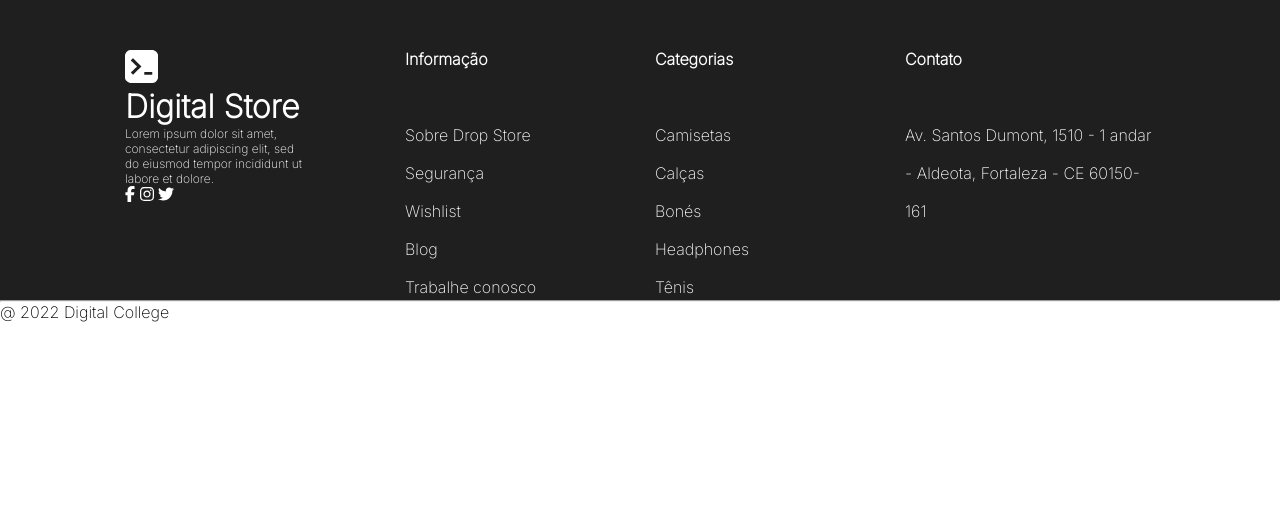
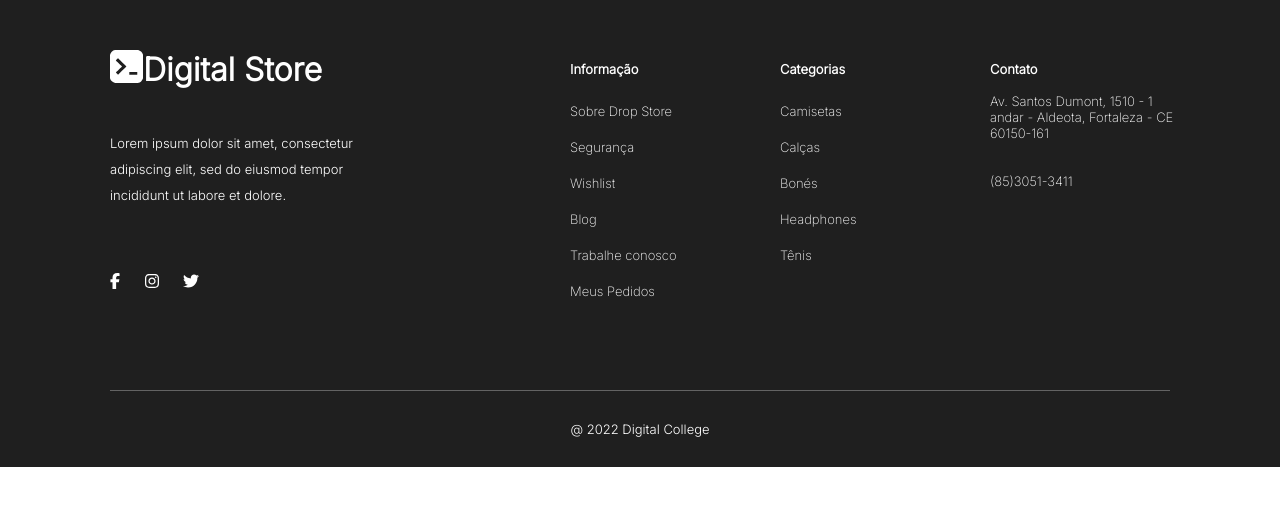
Before and after one commit to pHCruzCe/rodapelandpage-PH, a plain HTML site: page index.html in a window 1280 px wide. Drawn offline with Linux system fonts and the light colour scheme.

Commit message:
Add files via upload
css

```diff
--- a/style.css
+++ b/style.css
@@ -1,4 +1,4 @@
-@import url('https://fonts.googleapis.com/css2?family=Inter:wght@200&display=swap');
+@import url('https://fonts.googleapis.com/css2?family=Inter:wght@200;300&display=swap');
 
 *{
     margin:0;
@@ -10,7 +10,7 @@
 
 .bg-footer {
     background-color: #1f1f1f;
-    height: 300px;
+    height: 360px;
     display:flex;
     color:white;
     justify-content: center;
@@ -27,31 +27,87 @@
 }
 
 .socials {
-    width: 280px;
-    padding: 50px 100px 0 0;
+    width: 400px;
+    padding: 50px 100px 0 20px;
+
 }
 
+.txt p {
+    line-height: 26px;
+}
+
+.sobre {
+    display:flex;
+    width: 350px;
+    height: 50px;
+    align-items:start;
+}
+
+.sobre h1 {
+    gap: 10px;
+}
+
+/* media sociais */
+
+.media a {
+      padding: 0 20px 0 0;
+
+}
+
+/* media sociais */
+
 .socials p {
-    font-size: 12px;
+    margin-top: 30px;
+    font-size: 13px;
+    margin-bottom: 65px;
+
 }
 
 .ft-card {
+    margin-top: 61px;
+    margin-left: 80px;
     justify-content: center;
-    margin-top: 40px;
-    display: flex
+    display: flex;
+    gap: 10px;
 
 }
 
 .card {
-    width: 250px;
+    /* background-color: red; */
+    width: 200px;
     font-size:13px;
     font-weight: lighter;
-    color: var(--white, #FFF);
-    font-family: Inter;
-    font-size: 16px;
-    font-style: normal;
-    font-weight: 400;
-    line-height: 38px; /* 237.5% */
 
 
 }
+
+.card ul li {
+    padding: 10px 0;
+}
+
+.card a:hover {
+    color:#777;
+}
+
+.direitos {
+    text-align: center;
+    padding: 30px;
+    background-color: #1f1f1f;
+    color: white;
+    font-size: 13px;
+}
+
+.direitos p {
+    margin-top: auto;
+    padding-top:30px;
+}
+
+hr {
+    margin:auto;
+    border:none;
+    height: 1px;
+    width: 1060px;
+    display: block;
+    background-color: rgba(255, 255, 255, 0.3)
+
+}
```
